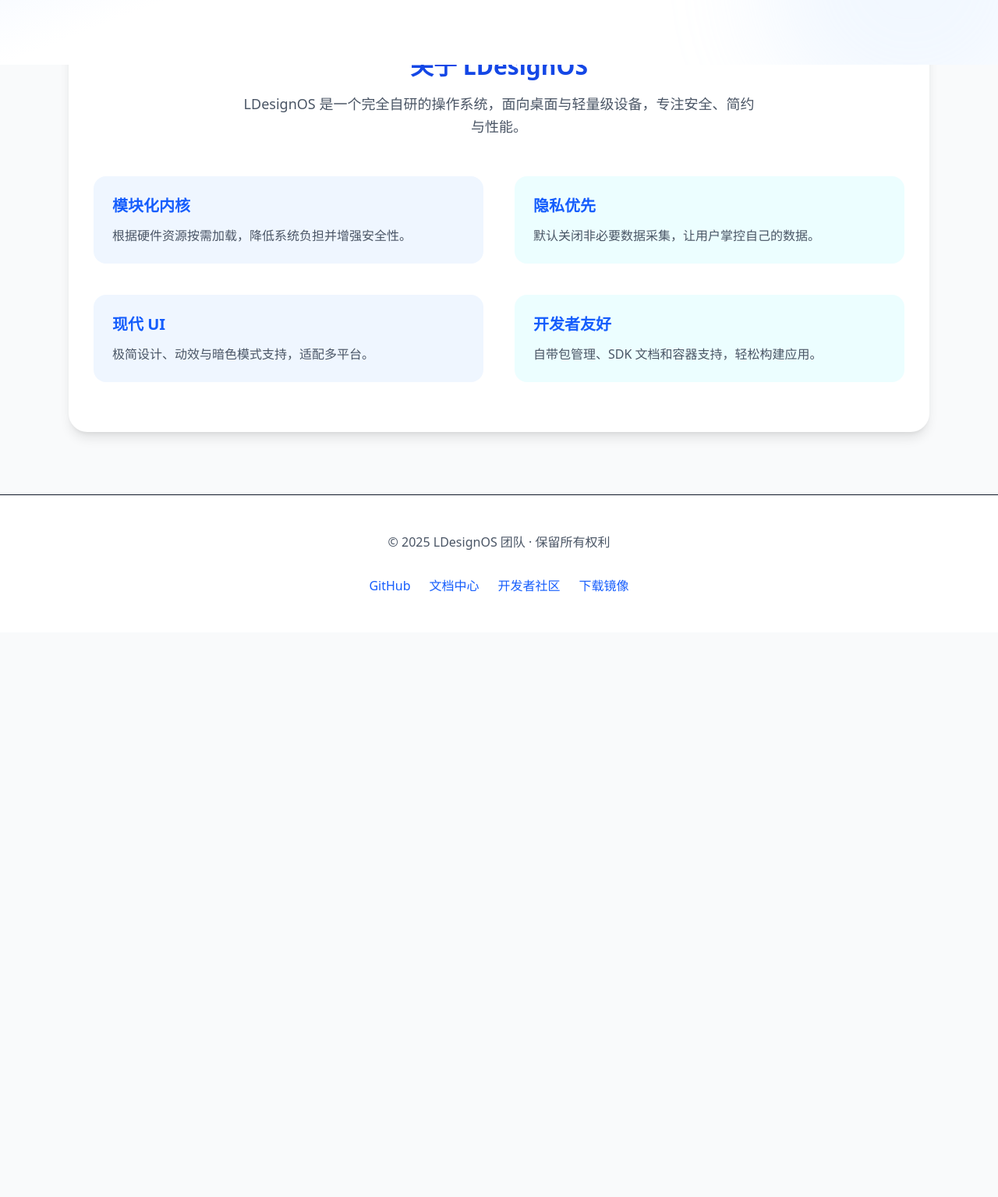
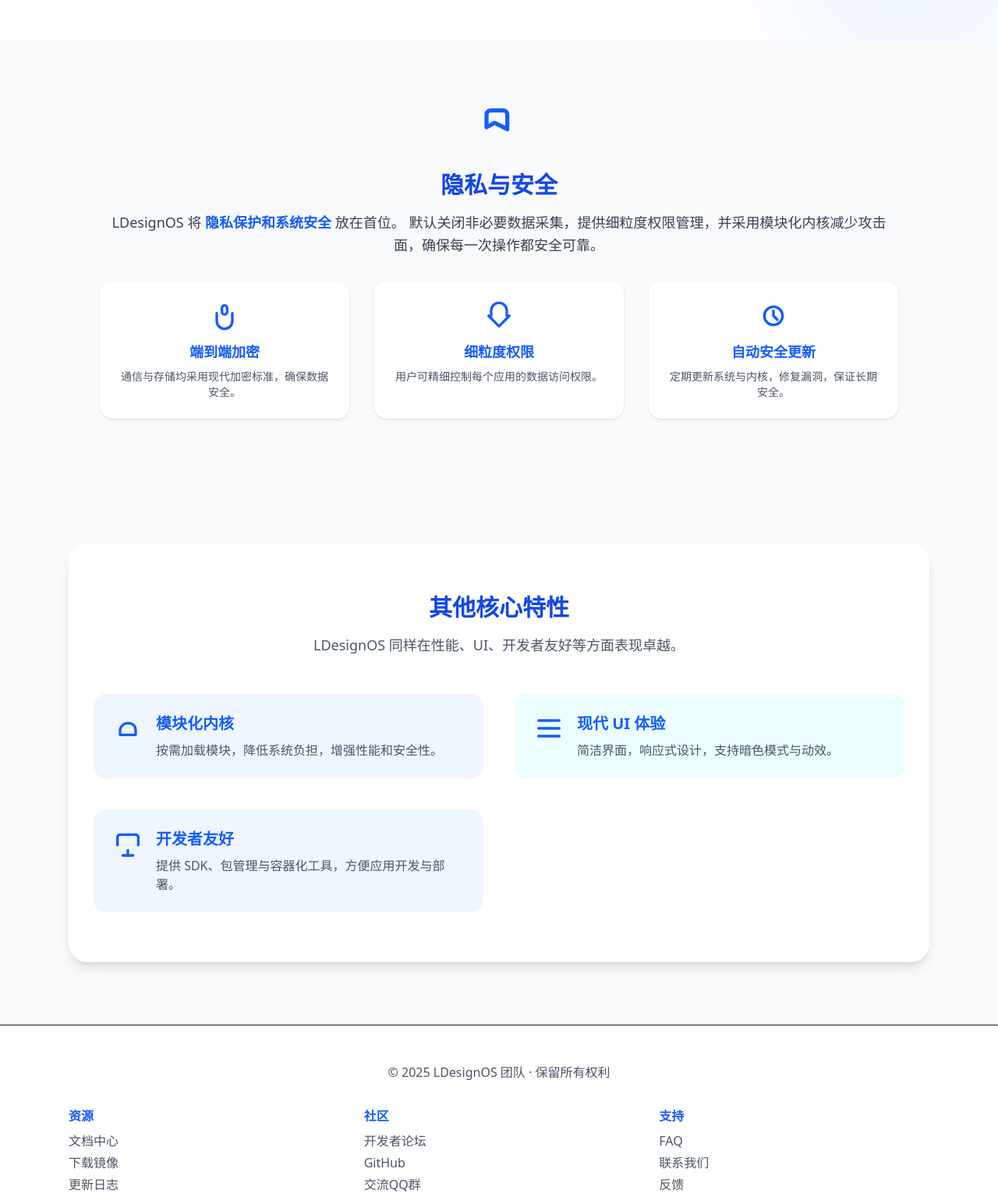
Before and after one commit to juebieshu/Html-Page-Dev, a plain HTML site: page index.html in a window 1280 px wide. Shown: the part 486-2021 px from the top of the page at 78% size. Before the commit the page ends 1297 px from the top, so only its background shows below. Drawn offline with nearby package versions, Linux system fonts and the light colour scheme.

Commit message:
更新 index.html

```diff
--- a/index.html
+++ b/index.html
@@ -3,12 +3,11 @@
 <head>
   <meta charset="utf-8">
   <meta name="viewport" content="width=device-width, initial-scale=1">
-  <title>LDesignOS — 自研操作系统 · 简洁 · 安全 · 高效</title>
+  <title>LDesignOS — 自研操作系统 · 隐私安全 · 高效简洁</title>
 
-  <!-- ✅ 使用你提供的 Tailwind v4 CDN -->
+  <!-- Tailwind v4 CDN -->
   <script src="https://cdn.jsdelivr.net/npm/@tailwindcss/browser@4"></script>
 
-  <!-- 自定义 Tailwind 主题 -->
   <script>
     tailwind.config = {
       theme: {
@@ -17,6 +16,7 @@
             primary: '#0a6cff',
             'primary-dark': '#0849b8',
             accent: '#4dd0ff',
+            privacy: '#e0f2ff',
           },
           fontFamily: {
             sans: ['Inter', 'system-ui', 'sans-serif'],
@@ -38,6 +38,7 @@
       </a>
 
       <div class="hidden md:flex items-center space-x-8">
+        <a href="#privacy" class="text-base font-medium text-gray-600 hover:text-blue-600">隐私安全</a>
         <a href="#features" class="text-base font-medium text-gray-600 hover:text-blue-600">特性</a>
         <a href="#about" class="text-base font-medium text-gray-600 hover:text-blue-600">关于</a>
         <a href="#contact" class="text-base font-medium text-gray-600 hover:text-blue-600">联系</a>
@@ -53,9 +54,9 @@
       </div>
     </nav>
 
-    <!-- 移动端菜单 -->
     <div class="md:hidden" id="mobile-menu" hidden>
       <div class="px-6 pb-4 space-y-2 bg-white border-t">
+        <a href="#privacy" class="block text-gray-700 hover:text-blue-600">隐私安全</a>
         <a href="#features" class="block text-gray-700 hover:text-blue-600">特性</a>
         <a href="#about" class="block text-gray-700 hover:text-blue-600">关于</a>
         <a href="#contact" class="block text-gray-700 hover:text-blue-600">联系</a>
@@ -63,56 +64,113 @@
     </div>
   </header>
 
-  <!-- Banner / Hero -->
+  <!-- Hero Banner -->
   <section class="relative bg-gradient-to-br from-blue-100 via-white to-white py-32 px-6 text-center overflow-hidden">
     <div class="relative z-10 max-w-3xl mx-auto">
       <h1 class="text-6xl font-extrabold text-transparent bg-clip-text bg-gradient-to-r from-blue-600 to-cyan-500">LDesignOS</h1>
       <p class="mt-6 text-xl text-gray-600 leading-relaxed">
-        一款自研的现代操作系统，融合安全、简洁与高性能设计哲学，为未来计算环境打造更轻盈的体验。
+        自研操作系统，极简高效，让每一次使用都安心可靠。
       </p>
       <div class="mt-10 flex flex-wrap justify-center gap-6">
-        <button class="px-6 py-3 rounded-lg bg-blue-600 text-white font-semibold hover:bg-blue-700 transform hover:-translate-y-1 transition">
-          立即下载
-        </button>
-        <button class="px-6 py-3 rounded-lg border-2 border-blue-600 text-blue-600 font-semibold hover:bg-blue-50 transition">
-          了解更多
-        </button>
+        <button class="px-6 py-3 rounded-lg bg-blue-600 text-white font-semibold hover:bg-blue-700 transform hover:-translate-y-1 transition">立即下载</button>
+        <button class="px-6 py-3 rounded-lg border-2 border-blue-600 text-blue-600 font-semibold hover:bg-blue-50 transition">了解更多</button>
       </div>
     </div>
 
-    <!-- 背景光效 -->
     <div class="absolute inset-0 w-full h-full">
       <div class="absolute -top-20 -left-20 w-72 h-72 bg-cyan-200 opacity-30 rounded-full blur-3xl"></div>
       <div class="absolute -bottom-20 -right-20 w-96 h-96 bg-blue-200 opacity-20 rounded-full blur-3xl"></div>
     </div>
   </section>
 
-  <!-- 主体内容 -->
-  <main class="mt-[-80px] max-w-6xl mx-auto px-6">
-    <section id="about" class="bg-white rounded-3xl shadow-lg py-16 px-8">
+  <!-- 隐私安全独立分区 -->
+  <section id="privacy" class="bg-privacy py-20 px-6">
+    <div class="max-w-5xl mx-auto text-center">
+      <svg class="mx-auto w-16 h-16 text-blue-600 mb-6" fill="none" stroke="currentColor" viewBox="0 0 24 24">
+        <path stroke-linecap="round" stroke-linejoin="round" stroke-width="2"
+          d="M12 11c.667 0 1.333.667 2 1s1.333.667 2 1V6a2 2 0 00-2-2H8a2 2 0 00-2 2v6c.667-.333 1.333-.667 2-1s1.333-1 2-1z"/>
+      </svg>
+      <h2 class="text-3xl font-bold text-blue-700 mb-4">隐私与安全</h2>
+      <p class="text-gray-700 text-lg leading-relaxed mb-8">
+        LDesignOS 将 <span class="font-semibold text-blue-600">隐私保护和系统安全</span> 放在首位。
+        默认关闭非必要数据采集，提供细粒度权限管理，并采用模块化内核减少攻击面，确保每一次操作都安全可靠。
+      </p>
+
+      <div class="grid grid-cols-1 md:grid-cols-3 gap-8">
+        <!-- 加密通信 -->
+        <div class="bg-white p-6 rounded-2xl shadow hover:shadow-lg transition flex flex-col items-center">
+          <svg class="w-10 h-10 text-blue-600 mb-3" fill="none" stroke="currentColor" viewBox="0 0 24 24">
+            <path stroke-linecap="round" stroke-linejoin="round" stroke-width="2" d="M12 11c1.104 0 2-.896 2-2V6a2 2 0 10-4 0v3c0 1.104.896 2 2 2z"/>
+            <path stroke-linecap="round" stroke-linejoin="round" stroke-width="2" d="M6 10v6a6 6 0 0012 0v-6"/>
+          </svg>
+          <h3 class="text-lg font-semibold text-blue-600 mb-2">端到端加密</h3>
+          <p class="text-gray-600 text-sm text-center">通信与存储均采用现代加密标准，确保数据安全。</p>
+        </div>
+
+        <!-- 权限控制 -->
+        <div class="bg-white p-6 rounded-2xl shadow hover:shadow-lg transition flex flex-col items-center">
+          <svg class="w-10 h-10 text-blue-600 mb-3" fill="none" stroke="currentColor" viewBox="0 0 24 24">
+            <path stroke-linecap="round" stroke-linejoin="round" stroke-width="2" d="M12 2a6 6 0 00-6 6v4H4l8 8 8-8h-2V8a6 6 0 00-6-6z"/>
+          </svg>
+          <h3 class="text-lg font-semibold text-blue-600 mb-2">细粒度权限</h3>
+          <p class="text-gray-600 text-sm text-center">用户可精细控制每个应用的数据访问权限。</p>
+        </div>
+
+        <!-- 安全更新 -->
+        <div class="bg-white p-6 rounded-2xl shadow hover:shadow-lg transition flex flex-col items-center">
+          <svg class="w-10 h-10 text-blue-600 mb-3" fill="none" stroke="currentColor" viewBox="0 0 24 24">
+            <path stroke-linecap="round" stroke-linejoin="round" stroke-width="2" d="M12 8v4l3 3"/>
+            <path stroke-linecap="round" stroke-linejoin="round" stroke-width="2" d="M12 19a7 7 0 100-14 7 7 0 000 14z"/>
+          </svg>
+          <h3 class="text-lg font-semibold text-blue-600 mb-2">自动安全更新</h3>
+          <p class="text-gray-600 text-sm text-center">定期更新系统与内核，修复漏洞，保证长期安全。</p>
+        </div>
+      </div>
+    </div>
+  </section>
+
+  <!-- 功能特性区 -->
+  <main class="mt-20 max-w-6xl mx-auto px-6">
+    <section id="features" class="bg-white rounded-3xl shadow-lg py-16 px-8">
       <div class="text-center mb-12">
-        <h2 class="text-3xl font-bold text-blue-700">关于 LDesignOS</h2>
-        <p class="mt-4 text-gray-600 text-lg leading-relaxed mx-auto max-w-2xl">
-          LDesignOS 是一个完全自研的操作系统，面向桌面与轻量级设备，专注安全、简约与性能。
-        </p>
+        <h2 class="text-3xl font-bold text-blue-700">其他核心特性</h2>
+        <p class="mt-4 text-gray-600 text-lg leading-relaxed mx-auto max-w-2xl">LDesignOS 同样在性能、UI、开发者友好等方面表现卓越。</p>
       </div>
 
-      <div id="features" class="grid grid-cols-1 md:grid-cols-2 gap-10">
-        <div class="p-6 bg-blue-50 rounded-2xl hover:shadow-xl transition">
-          <h3 class="text-xl font-semibold text-blue-600">模块化内核</h3>
-          <p class="mt-3 text-gray-600">根据硬件资源按需加载，降低系统负担并增强安全性。</p>
+      <div class="grid grid-cols-1 md:grid-cols-2 gap-10">
+        <!-- 模块化内核 -->
+        <div class="p-6 bg-blue-50 rounded-2xl hover:shadow-xl transition flex items-start space-x-4">
+          <svg class="w-10 h-10 text-blue-600 flex-shrink-0" fill="none" stroke="currentColor" viewBox="0 0 24 24">
+            <path stroke-linecap="round" stroke-linejoin="round" stroke-width="2" d="M12 8c-1.5 0-3 .5-4 1.5S6 12 6 13.5V17h12v-3.5c0-1.5-.5-3-1.5-4S13.5 8 12 8z"/>
+          </svg>
+          <div>
+            <h3 class="text-xl font-semibold text-blue-600">模块化内核</h3>
+            <p class="mt-2 text-gray-600">按需加载模块，降低系统负担，增强性能和安全性。</p>
+          </div>
         </div>
-        <div class="p-6 bg-cyan-50 rounded-2xl hover:shadow-xl transition">
-          <h3 class="text-xl font-semibold text-blue-600">隐私优先</h3>
-          <p class="mt-3 text-gray-600">默认关闭非必要数据采集，让用户掌控自己的数据。</p>
+
+        <!-- 现代 UI -->
+        <div class="p-6 bg-cyan-50 rounded-2xl hover:shadow-xl transition flex items-start space-x-4">
+          <svg class="w-10 h-10 text-blue-600 flex-shrink-0" fill="none" stroke="currentColor" viewBox="0 0 24 24">
+            <path stroke-linecap="round" stroke-linejoin="round" stroke-width="2" d="M4 6h16M4 12h16M4 18h16"/>
+          </svg>
+          <div>
+            <h3 class="text-xl font-semibold text-blue-600">现代 UI 体验</h3>
+            <p class="mt-2 text-gray-600">简洁界面，响应式设计，支持暗色模式与动效。</p>
+          </div>
         </div>
-        <div class="p-6 bg-blue-50 rounded-2xl hover:shadow-xl transition">
-          <h3 class="text-xl font-semibold text-blue-600">现代 UI</h3>
-          <p class="mt-3 text-gray-600">极简设计、动效与暗色模式支持，适配多平台。</p>
-        </div>
-        <div class="p-6 bg-cyan-50 rounded-2xl hover:shadow-xl transition">
-          <h3 class="text-xl font-semibold text-blue-600">开发者友好</h3>
-          <p class="mt-3 text-gray-600">自带包管理、SDK 文档和容器支持，轻松构建应用。</p>
+
+        <!-- 开发者友好 -->
+        <div class="p-6 bg-blue-50 rounded-2xl hover:shadow-xl transition flex items-start space-x-4">
+          <svg class="w-10 h-10 text-blue-600 flex-shrink-0" fill="none" stroke="currentColor" viewBox="0 0 24 24">
+            <path stroke-linecap="round" stroke-linejoin="round" stroke-width="2" d="M20 13V7a2 2 0 00-2-2H6a2 2 0 00-2 2v6"/>
+            <path stroke-linecap="round" stroke-linejoin="round" stroke-width="2" d="M12 17v4"/>
+            <path stroke-linecap="round" stroke-linejoin="round" stroke-width="2" d="M8 21h8"/>
+          </svg>
+          <div>
+            <h3 class="text-xl font-semibold text-blue-600">开发者友好</h3>
+            <p class="mt-2 text-gray-600">提供 SDK、包管理与容器化工具，方便应用开发与部署。</p>
+          </div>
         </div>
       </div>
     </section>
@@ -120,23 +178,44 @@
 
   <!-- 页脚 -->
   <footer id="contact" class="mt-20 py-12 bg-white border-t">
-    <div class="max-w-6xl mx-auto px-6 text-center space-y-4">
-      <p class="text-gray-600">© <span id="year"></span> LDesignOS 团队 · 保留所有权利</p>
+    <div class="max-w-6xl mx-auto px-6 space-y-8">
+      <div class="text-center">
+        <p class="text-gray-600">© <span id="year"></span> LDesignOS 团队 · 保留所有权利</p>
+      </div>
 
-      <!-- 新增底部外部链接 -->
-      <div class="flex justify-center space-x-6 pt-4">
-        <a href="#" class="text-blue-600 hover:text-blue-800 font-medium transition">GitHub</a>
-        <a href="#" class="text-blue-600 hover:text-blue-800 font-medium transition">文档中心</a>
-        <a href="#" class="text-blue-600 hover:text-blue-800 font-medium transition">开发者社区</a>
-        <a href="#" class="text-blue-600 hover:text-blue-800 font-medium transition">下载镜像</a>
+      <div class="grid grid-cols-1 sm:grid-cols-3 gap-8 text-center sm:text-left">
+        <div>
+          <h4 class="text-blue-600 font-semibold mb-2">资源</h4>
+          <ul class="space-y-1 text-gray-600">
+            <li><a href="#" class="hover:text-blue-800 transition">文档中心</a></li>
+            <li><a href="#" class="hover:text-blue-800 transition">下载镜像</a></li>
+            <li><a href="#" class="hover:text-blue-800 transition">更新日志</a></li>
+          </ul>
+        </div>
+
+        <div>
+          <h4 class="text-blue-600 font-semibold mb-2">社区</h4>
+          <ul class="space-y-1 text-gray-600">
+            <li><a href="#" class="hover:text-blue-800 transition">开发者论坛</a></li>
+            <li><a href="#" class="hover:text-blue-800 transition">GitHub</a></li>
+            <li><a href="#" class="hover:text-blue-800 transition">交流QQ群</a></li>
+          </ul>
+        </div>
+
+        <div>
+          <h4 class="text-blue-600 font-semibold mb-2">支持</h4>
+          <ul class="space-y-1 text-gray-600">
+            <li><a href="#" class="hover:text-blue-800 transition">FAQ</a></li>
+            <li><a href="#" class="hover:text-blue-800 transition">联系我们</a></li>
+            <li><a href="#" class="hover:text-blue-800 transition">反馈</a></li>
+          </ul>
+        </div>
       </div>
     </div>
   </footer>
 
   <script>
-    // 年份自动填充
     document.getElementById('year').textContent = new Date().getFullYear();
-    // 移动端菜单切换
     const menuBtn = document.getElementById('menu-btn');
     const mobileMenu = document.getElementById('mobile-menu');
     menuBtn.addEventListener('click', () => {
```
